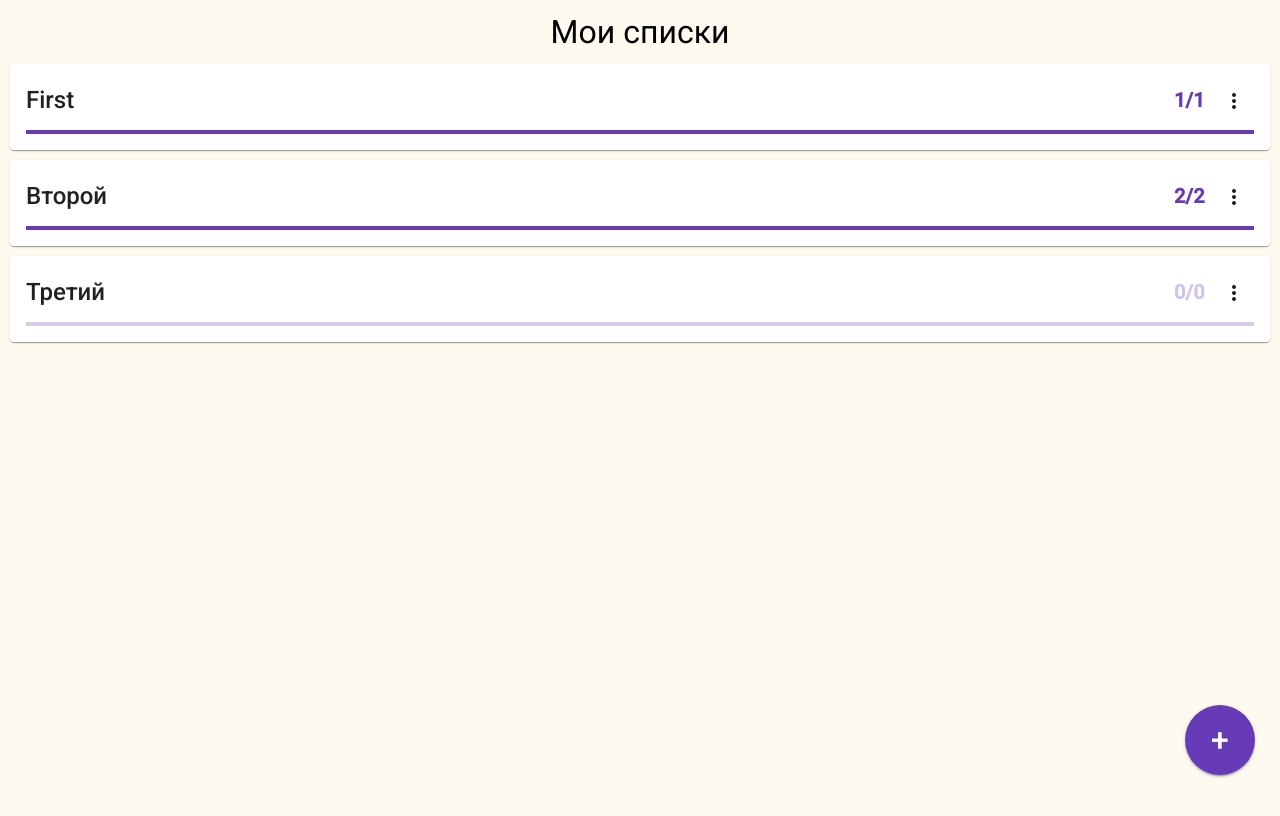
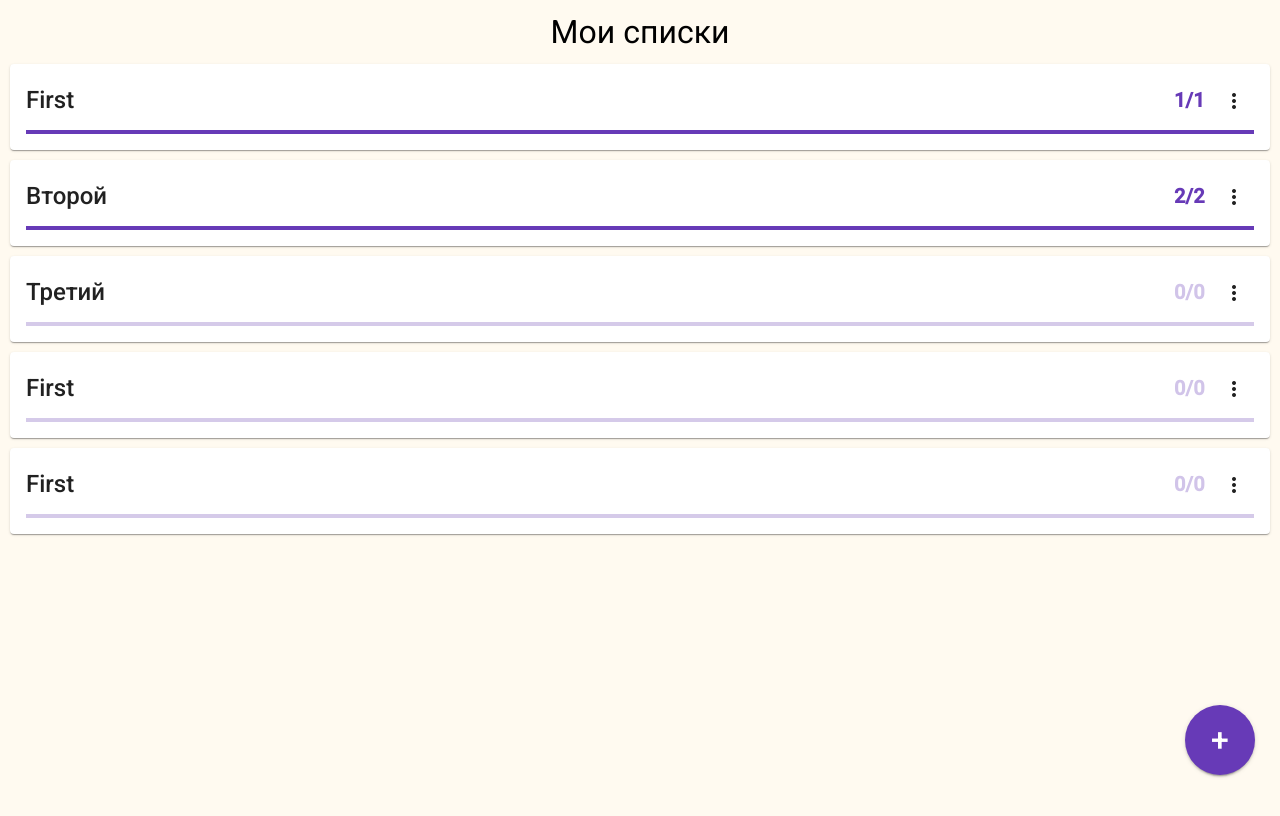
Before and after one commit to veronicaloban/angular-lists, an Angular app: page /lists in a window 1280 px wide. Built offline with nearby package versions, Linux system fonts and the light colour scheme; data requests are answered from the project's data file.

Commit message:
changes according to the comments

```diff
--- a/db.json
+++ b/db.json
@@ -17,6 +17,18 @@
       "total": 0,
       "completed": 0,
       "id": 3
+    },
+    {
+      "name": "First",
+      "total": 0,
+      "completed": 0,
+      "id": 4
+    },
+    {
+      "name": "First",
+      "total": 0,
+      "completed": 0,
+      "id": 5
     }
   ],
   "items": [
--- a/src/app/modules/list-items-module/item/item.component.html
+++ b/src/app/modules/list-items-module/item/item.component.html
@@ -1,3 +1,3 @@
 <mat-card class="item">
-    <mat-card-title>{{item.name}}</mat-card-title>
+  <mat-card-title>{{item.name}}</mat-card-title>
 </mat-card>
--- a/src/app/modules/list-items-module/item/item.component.scss
+++ b/src/app/modules/list-items-module/item/item.component.scss
@@ -1,8 +1,3 @@
 .item {
   margin: 10px;
-  cursor: pointer;
-
-  &:hover {
-    background-color: rgb(239, 239, 239);
-  }
 }
--- a/src/app/modules/list-items-module/list-items.service.ts
+++ b/src/app/modules/list-items-module/list-items.service.ts
@@ -6,15 +6,15 @@ import { ItemInterface } from './item';
 
 @Injectable()
 export class ListItemsService {
-  private url = `${environment.apiUrl}/items`;
-  private itemsBehaviorSubj= new BehaviorSubject<ItemInterface[]>([]);
+  private url = `${environment.apiUrl}/items/`;
+  private itemsBehaviorSubj = new BehaviorSubject<ItemInterface[]>([]);
   private itemsStore: ItemInterface[] = [];
   public readonly items$ = this.itemsBehaviorSubj.asObservable();
 
   constructor(private http: HttpClient) { }
 
   public getItems$(listId: number): void {
-    this.http.get<ItemInterface[]>(`${this.url}/?listId=${listId}`).subscribe((res) => {
+    this.http.get<ItemInterface[]>(this.url, { params: { listId: `${listId}` } }).subscribe((res) => {
       this.itemsStore = res;
       this.itemsBehaviorSubj.next(this.itemsStore);
     });
--- a/src/app/modules/list-items-module/list-items/list-items.component.html
+++ b/src/app/modules/list-items-module/list-items/list-items.component.html
@@ -1,4 +1,4 @@
-<h1 class="list-items__title">Список {{listId}}</h1>
+<h1 class="list-items__title">Список '{{listName}}'</h1>
 
 <div *ngFor="let item of items$ | async">
   <app-item [item]="item"></app-item>
--- a/src/app/modules/list-items-module/list-items/list-items.component.scss
+++ b/src/app/modules/list-items-module/list-items/list-items.component.scss
@@ -1,4 +1,4 @@
-h1 {
+.list-items__title {
   text-align: center;
   margin: 16px 0;
   font-size: 32px;
--- a/src/app/modules/list-items-module/list-items/list-items.component.ts
+++ b/src/app/modules/list-items-module/list-items/list-items.component.ts
@@ -1,5 +1,6 @@
 import { Component, OnInit } from '@angular/core';
-import { ActivatedRoute } from '@angular/router';
+import { ActivatedRoute, Router } from '@angular/router';
+
 import { Observable } from 'rxjs';
 import { ListItemsService } from '../list-items.service';
 import { ItemInterface } from '../item';
@@ -11,9 +12,16 @@ import { ItemInterface } from '../item';
 })
 export class ListItemsComponent implements OnInit {
   public listId: number;
+  public listName: string;
   public items$: Observable<ItemInterface[]>;
 
-  constructor(private route: ActivatedRoute, private listItemsService: ListItemsService) { }
+  constructor(
+    private route: ActivatedRoute,
+    private listItemsService: ListItemsService,
+    private router: Router,
+  ) {
+    this.listName = this.router.getCurrentNavigation().extras.state.name as string;
+  }
 
   public ngOnInit(): void {
     this.listId = this.route.snapshot.params.id as number;
--- a/src/app/modules/lists-module/list/list.component.ts
+++ b/src/app/modules/lists-module/list/list.component.ts
@@ -40,6 +40,6 @@ export class ListComponent {
   }
 
   public openListItems(): void {
-    this.router.navigate([`list/${this.list.id}`]);
+    this.router.navigate([`list/${this.list.id}`], { state: { name: this.list.name } });
   }
 }
```
Also changed, not shown: 1 other file (tests, documents, lock files or other folders).
